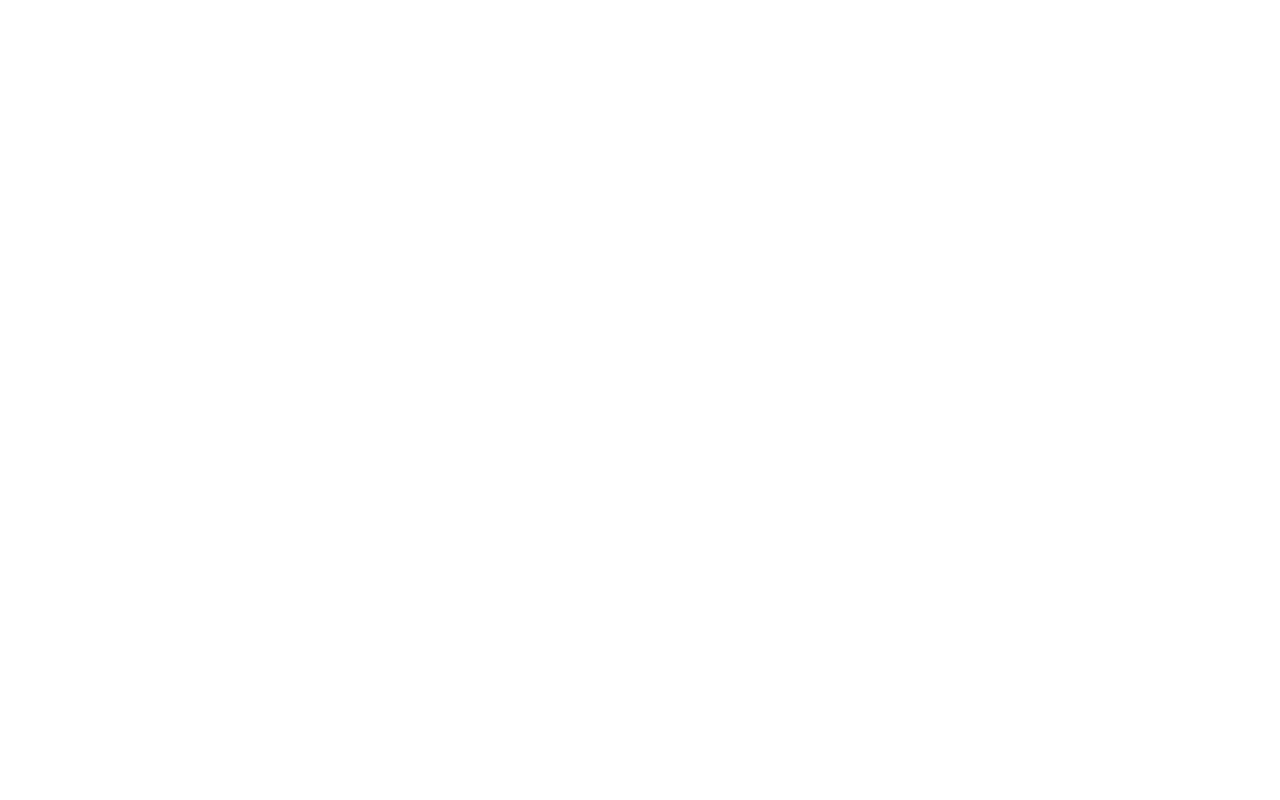
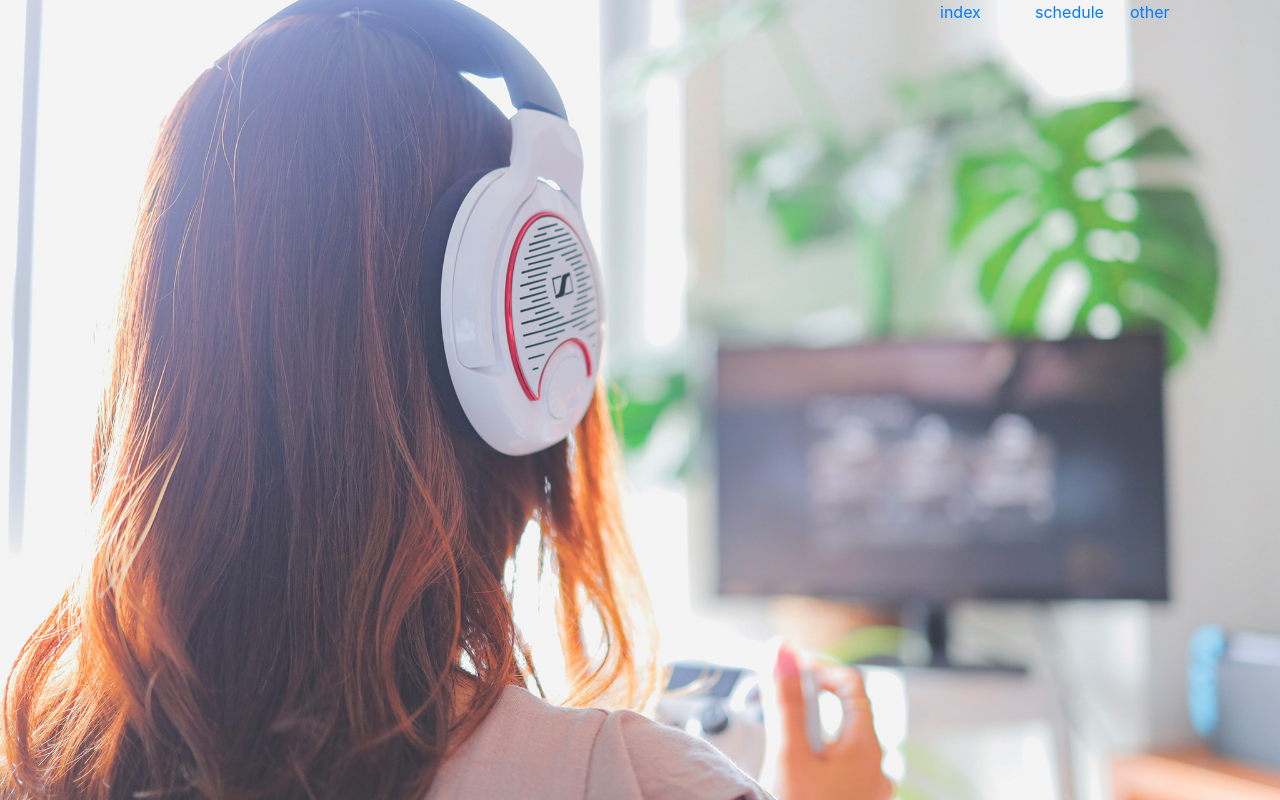
Before and after one commit to kana0103/sample, a plain HTML site: page index.html in a window 1280 px wide. Drawn offline with nearby package versions, Linux system fonts and the light colour scheme.

Commit message:
first commit

```diff
--- /dev/null
+++ b/css/main.css
@@ -0,0 +1,5 @@
+body {
+	min-height: 650px;
+	background: #f7f7f7 url(../img/top.jpg) center top/cover no-repeat;
+  background-attachment: fixed;
+}
--- a/index.html
+++ b/index.html
@@ -4,9 +4,20 @@
   <meta charset="UTF-8">
   <meta name="viewport" content="width=device-width, initial-scale=1.0">
   <meta http-equiv="X-UA-Compatible" content="ie=edge">
+  <link rel="stylesheet" href="https://stackpath.bootstrapcdn.com/bootstrap/4.5.0/css/bootstrap.min.css" integrity="sha384-9aIt2nRpC12Uk9gS9baDl411NQApFmC26EwAOH8WgZl5MYYxFfc+NcPb1dKGj7Sk" crossorigin="anonymous">
+  <link rel="stylesheet" href="./css/main.css">
+  <script type="text/javascript" src="js/jquery-3.5.1.js"></script>
+  <script src="https://stackpath.bootstrapcdn.com/bootstrap/4.5.0/js/bootstrap.min.js" integrity="sha384-OgVRvuATP1z7JjHLkuOU7Xw704+h835Lr+6QL9UvYjZE3Ipu6Tp75j7Bh/kR0JKI" crossorigin="anonymous"></script>
   <title>Document</title>
 </head>
 <body>
-
+  <div class="container">
+      <div class="row align-items-end">
+        <div class="col-md-9"></div>
+        <div class="col-md-1"><a href="#">index</a></div>
+        <div class="col-md-1"><a href="#">schedule</a></div>
+        <div class="col-md-1"><a href="#">other</a></div>
+      </div>
+  </div>
 </body>
 </html>
```
Also changed, not shown: img/top.jpg (added).
